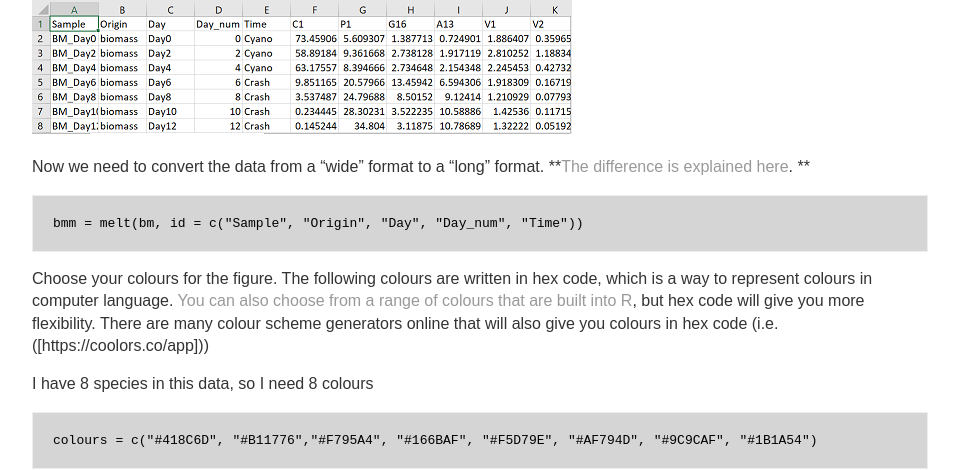
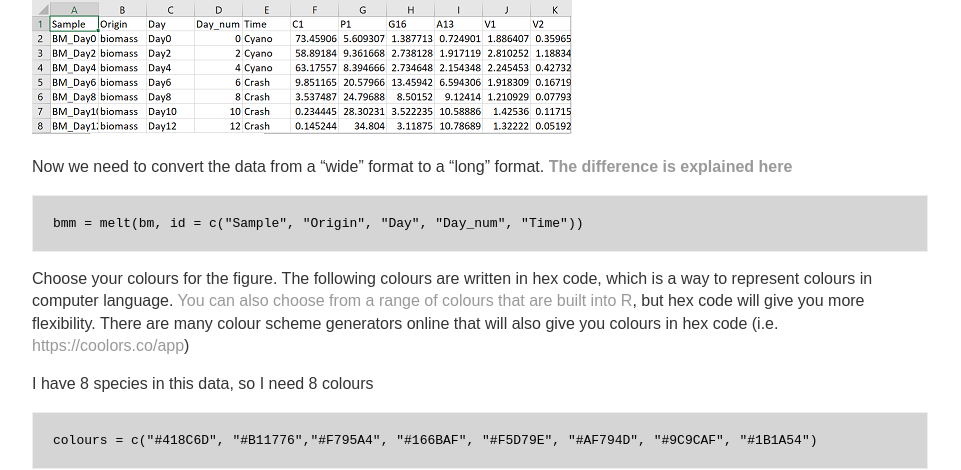
Before and after one commit to jkzorz/jkzorz.github.io, a Jekyll site: the page built from _posts/2020-01-22-alluvial-plots.md, in a window 1280 px wide. Shown: the part 639-1109 px from the top of the page, without its empty margins (160-1121 px from the left). Built offline with Jekyll 4.4.1, drawn with Linux system fonts in a browser that asks for light colours; part of the change alters nothing that is shown.

Commit message:
Update 2020-01-22-alluvial-plots.md

````diff
--- a/_posts/2020-01-22-alluvial-plots.md
+++ b/_posts/2020-01-22-alluvial-plots.md
@@ -22,13 +22,13 @@ bin = read.csv("your_data.csv", header = TRUE)
 
 ![useful image]({{ site.url }}/assets/alluvial_excel.png)
 
-Now we need to convert the data from a "wide" format to a "long" format. **[The difference is explained here](https://jkzorz.github.io/2019/06/05/stacked-bar-plots.html). **
+Now we need to convert the data from a "wide" format to a "long" format. **[The difference is explained here](https://jkzorz.github.io/2019/06/05/stacked-bar-plots.html)**
 
 ```
 bmm = melt(bm, id = c("Sample", "Origin", "Day", "Day_num", "Time"))
 ```
 
-Choose your colours for the figure. The following colours are written in hex code, which is a way to represent colours in computer language. [You can also choose from a range of colours that are built into R](http://www.stat.columbia.edu/~tzheng/files/Rcolor.pdf), but hex code will give you more flexibility. There are many colour scheme generators online that will also give you colours in hex code (i.e. ([https://coolors.co/app]))
+Choose your colours for the figure. The following colours are written in hex code, which is a way to represent colours in computer language. [You can also choose from a range of colours that are built into R](http://www.stat.columbia.edu/~tzheng/files/Rcolor.pdf), but hex code will give you more flexibility. There are many colour scheme generators online that will also give you colours in hex code (i.e. [https://coolors.co/app](https://coolors.co/app))
 
 I have 8 species in this data, so I need 8 colours
 
````
